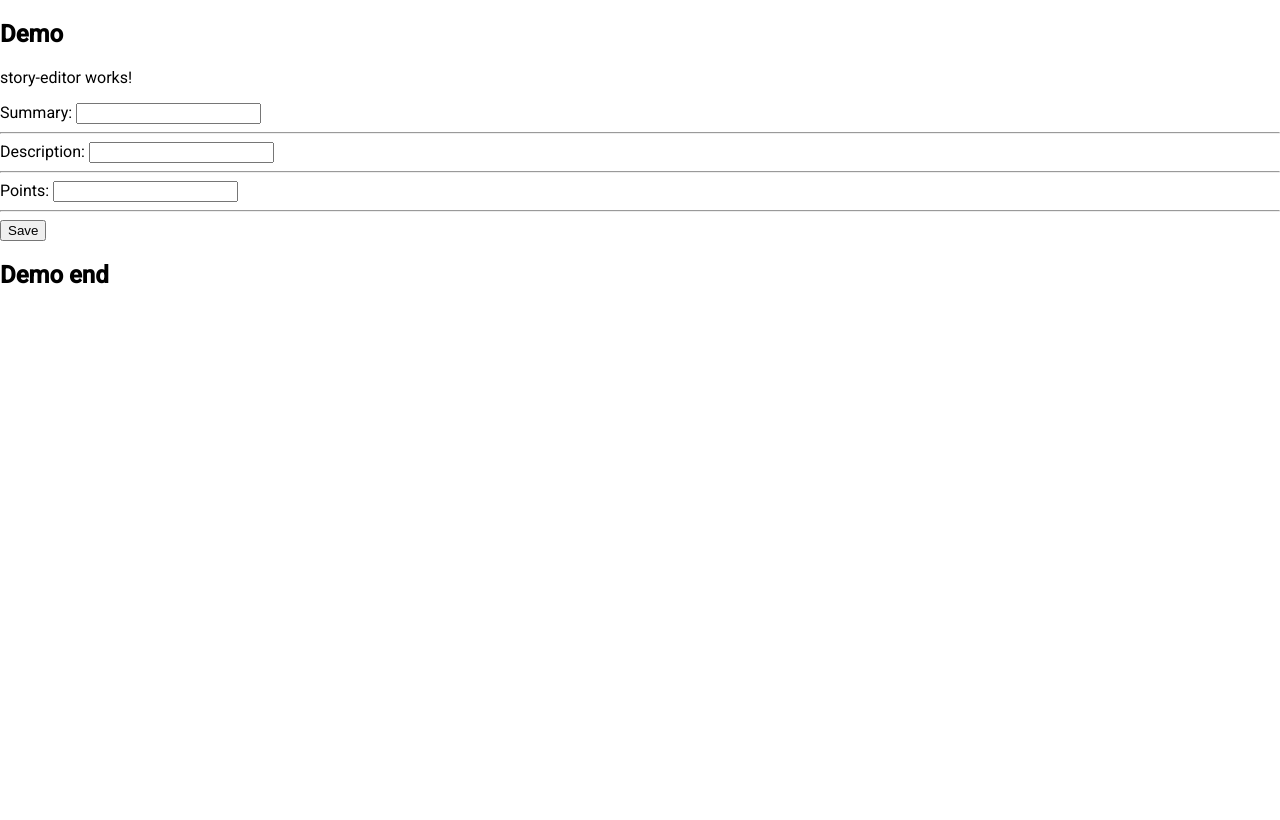
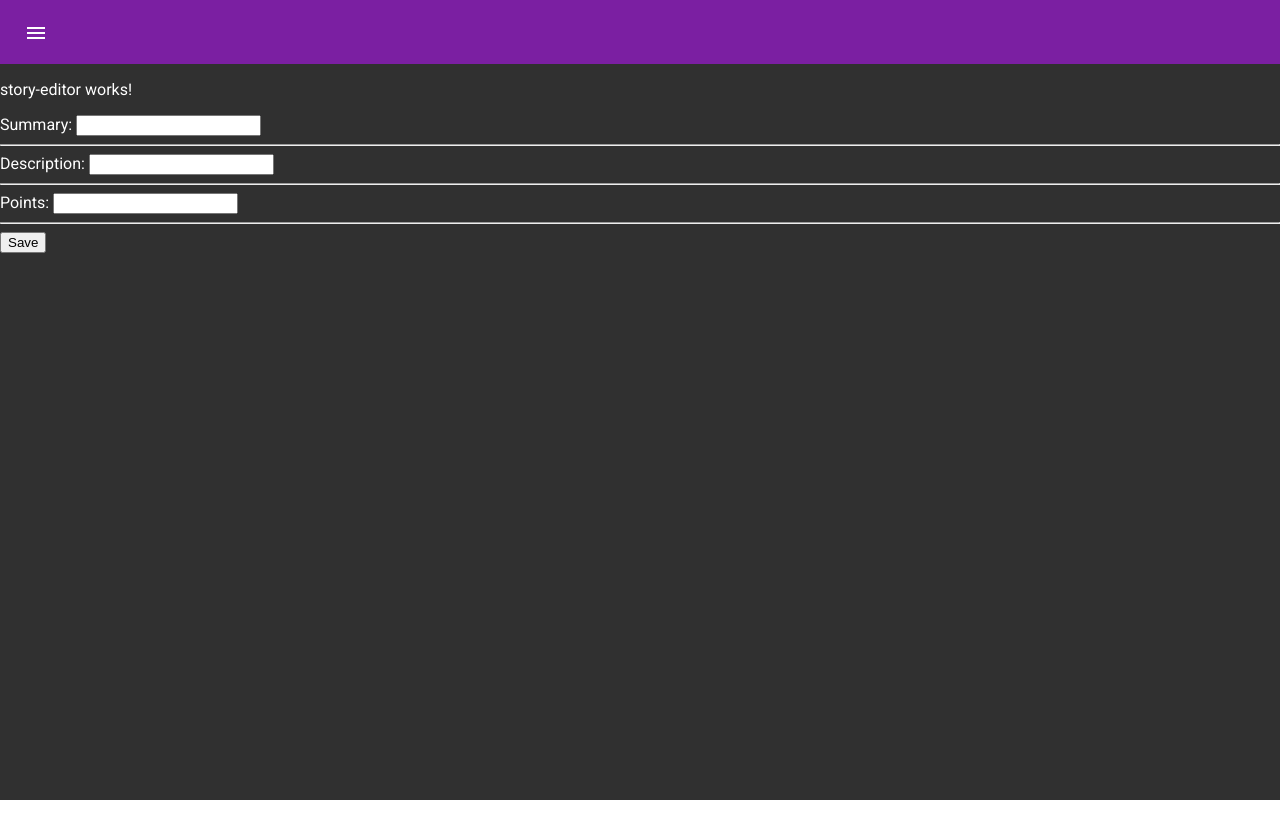
Before and after one commit to adm2022/ppAngular1, an Angular app: page / in a window 1280 px wide. Built offline with nearby package versions, Linux system fonts and the light colour scheme.

Commit message:
Copied some material boilplate

```diff
--- a/src/app/app.component.html
+++ b/src/app/app.component.html
@@ -1,4 +1,40 @@
-<h2>Demo</h2>
-<app-story-editor></app-story-editor>
-<h2>Demo end</h2>
-<router-outlet></router-outlet>
+<mat-sidenav-container fullscreen>
+
+  <mat-sidenav #start>
+
+      <mat-nav-list>
+
+          <a mat-list-item routerLink="/">
+              <mat-icon>library_books</mat-icon>
+              <span>Courses</span>
+          </a>
+
+          <a mat-list-item routerLink="about">
+              <mat-icon>question_answer</mat-icon>
+              <span>About</span>
+          </a>
+          <a mat-list-item>
+              <mat-icon>person_add</mat-icon>
+              <span>Register</span>
+          </a>
+
+          <a mat-list-item>
+              <mat-icon>account_circle</mat-icon>
+              <span>Login</span>
+          </a>
+
+
+      </mat-nav-list>
+
+  </mat-sidenav>
+
+  <mat-toolbar color="primary">
+      <button mat-icon-button (click)="start.open()">
+          <mat-icon>menu</mat-icon>
+      </button>
+  </mat-toolbar>
+
+  <app-story-editor></app-story-editor>
+  <router-outlet></router-outlet>
+
+</mat-sidenav-container>
```
